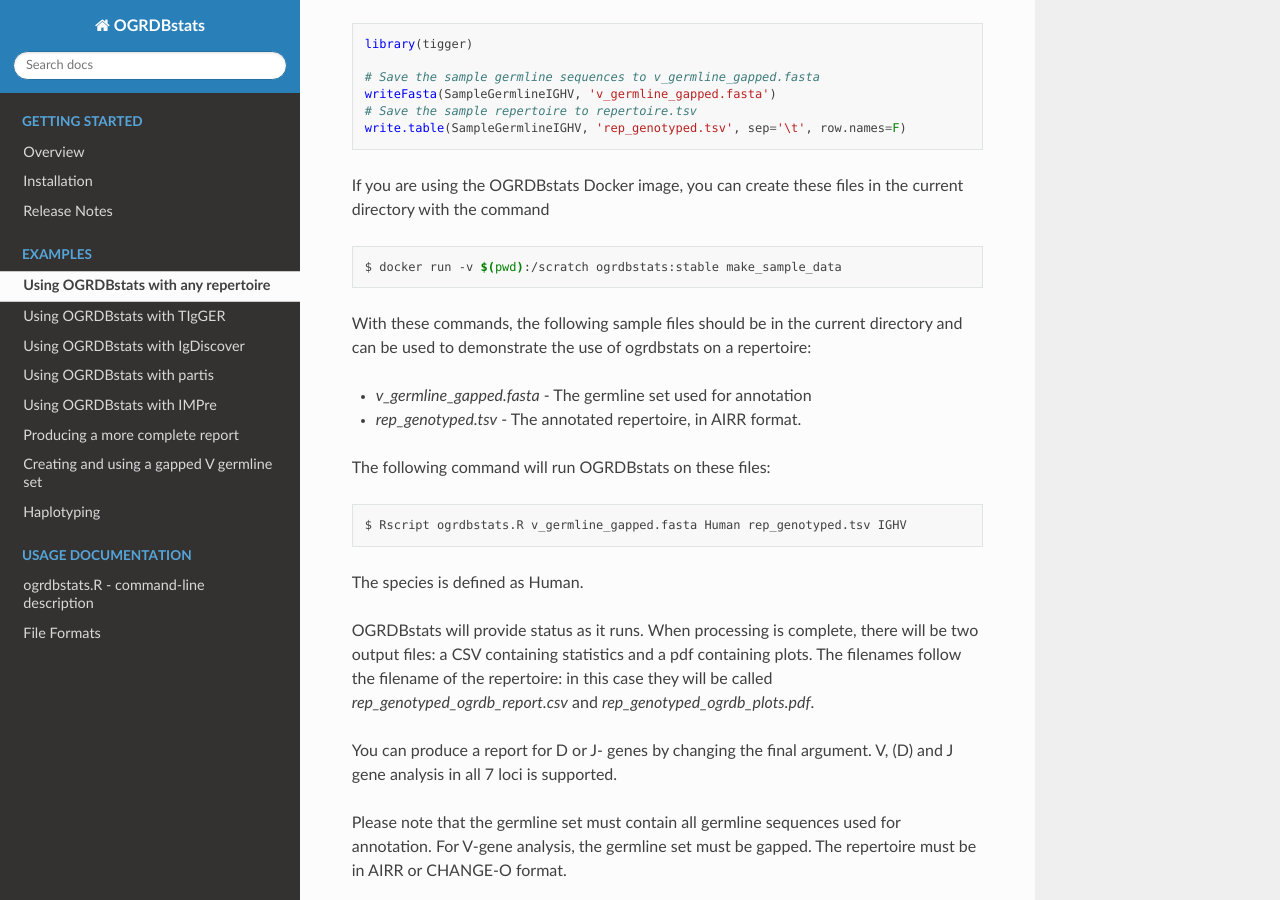
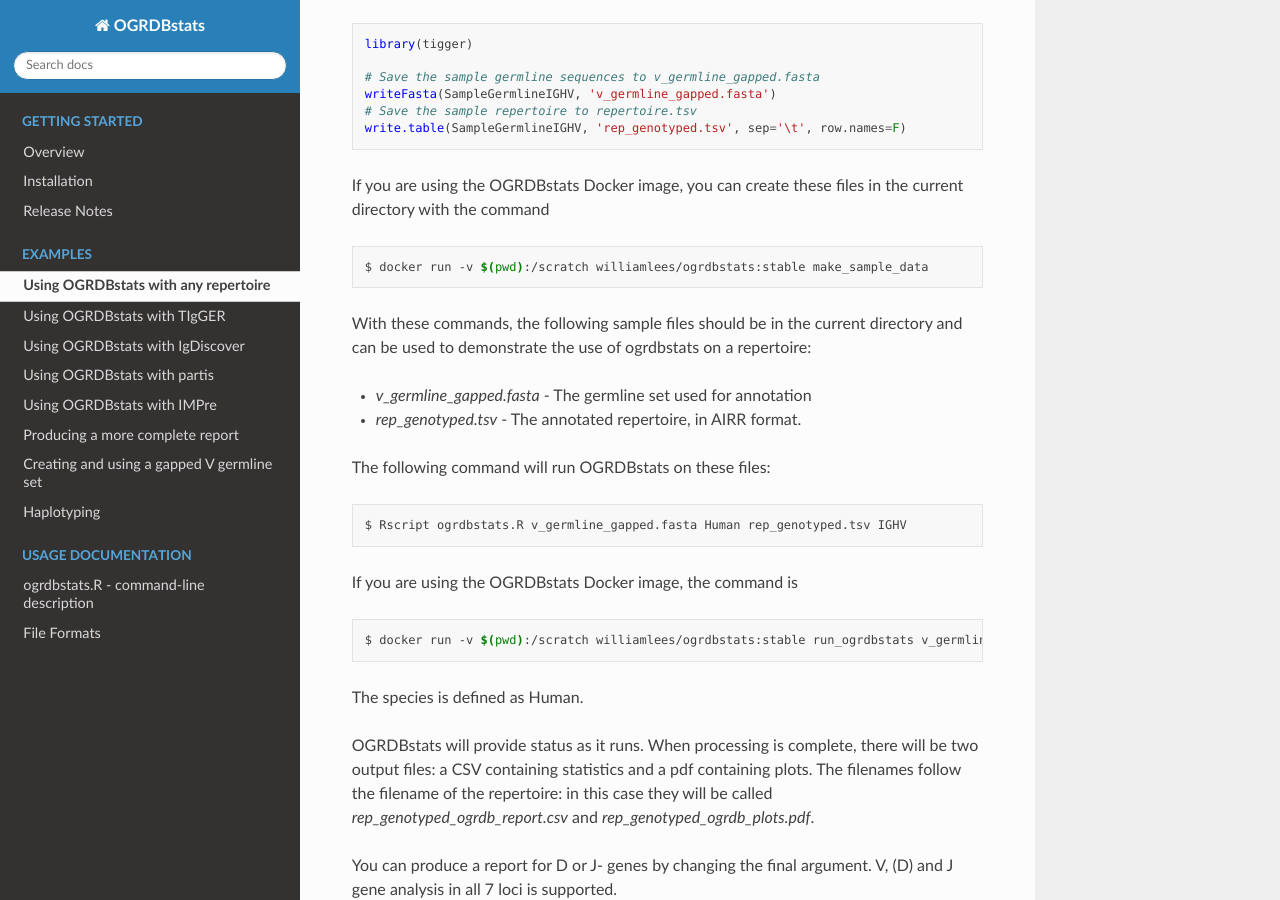
Before and after one commit to airr-community/ogrdbstats, a Sphinx documentation site: the page built from docs/examples/ungenotyped.rst, in a window 1280 px wide and 900 px high, scrolled down 353 px. Built offline with Sphinx 7.4.7 and the Read the Docs theme 2.0.0, drawn with Linux system fonts in a browser that asks for light colours.

Commit message:
Small doc update

```diff
--- a/docs/examples/ungenotyped.rst
+++ b/docs/examples/ungenotyped.rst
@@ -22,7 +22,7 @@
 
 .. code-block:: bash
 
-    $ docker run -v $(pwd):/scratch ogrdbstats:stable make_sample_data
+    $ docker run -v $(pwd):/scratch williamlees/ogrdbstats:stable make_sample_data
 
 With these commands, the following sample files should be in the current directory and can be used to demonstrate the use of ogrdbstats on a repertoire:
 
@@ -34,6 +34,12 @@
 .. code-block:: bash
 
     $ Rscript ogrdbstats.R v_germline_gapped.fasta Human rep_genotyped.tsv IGHV
+
+If you are using the OGRDBstats Docker image, the command is
+
+.. code-block:: bash
+
+    $ docker run -v $(pwd):/scratch williamlees/ogrdbstats:stable run_ogrdbstats v_germline_gapped.fasta Human rep_genotyped.tsv IGHV
 
 The species is defined as Human.
 
```
Also changed, not shown: 8 other files.
